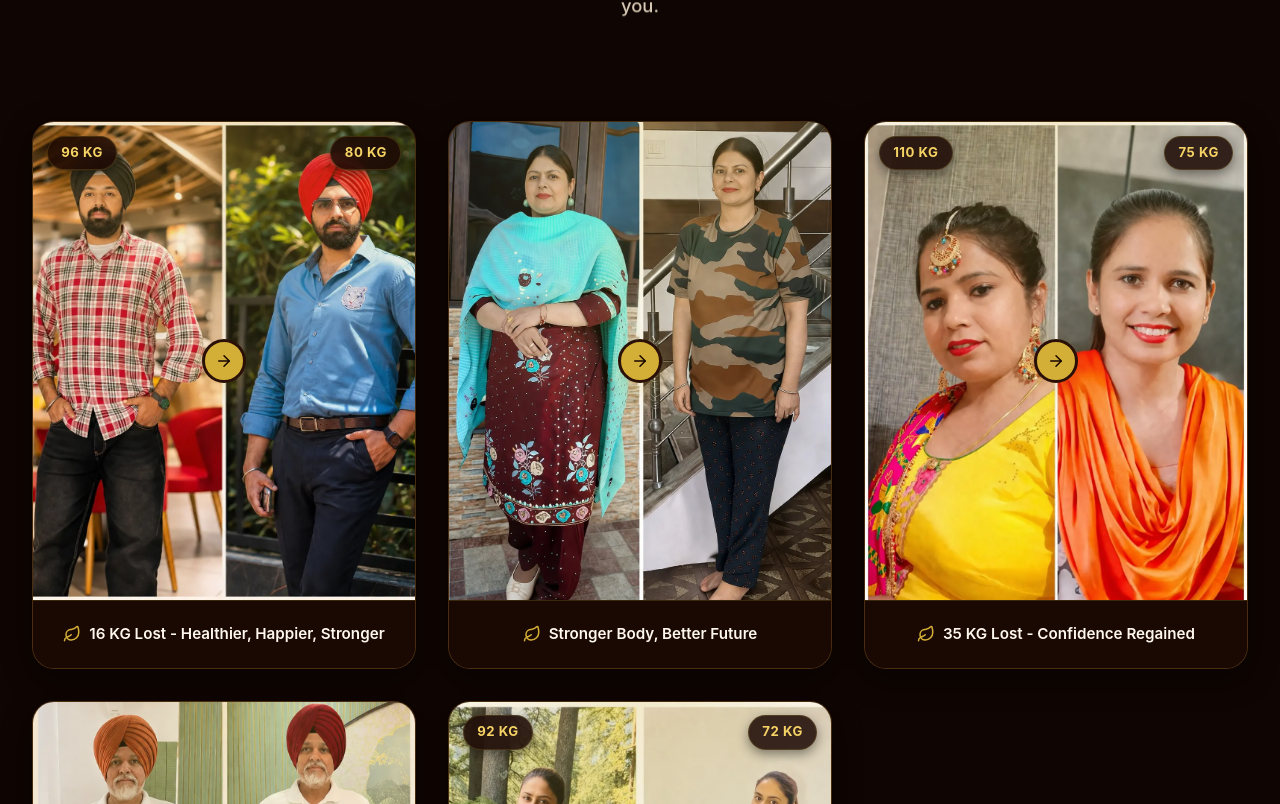
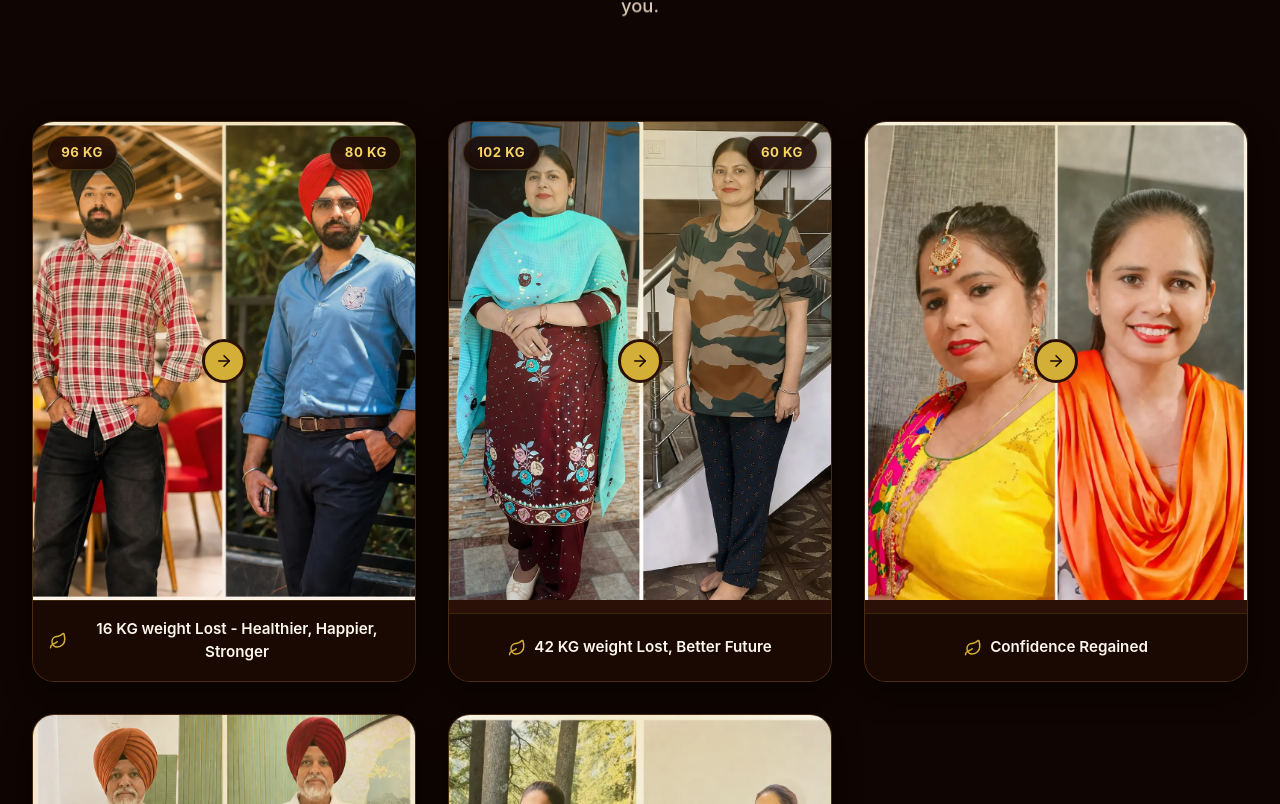
Before and after one commit to simranjitkaur59149-creator/Royal-Wellness-Centre, a React (Vite) app: page / in a window 1280 px wide. Shown: the part 2176-2980 px from the top of the page. Built offline with nearby package versions, Linux system fonts and the light colour scheme; a web font is replaced by a local one.

Commit message:
new updation

```diff
--- a/src/Transformation/Transformation.jsx
+++ b/src/Transformation/Transformation.jsx
@@ -13,21 +13,21 @@ import GalleryImg5 from "../assets/img5.webp";
 const galleryData = [
   {
     img: GalleryImg1,
-    tag: "16 KG Lost - Healthier, Happier, Stronger",
+    tag: "16 KG weight Lost - Healthier, Happier, Stronger",
     weight1: "96 KG",
     weight2: "80 KG",
   },
   {
     img: GalleryImg2,
-    tag: "Stronger Body, Better Future",
-    weight1: "",
-    weight2: "",
+    tag: "42 KG weight Lost, Better Future",
+    weight1: "102 KG",
+    weight2: "60 KG",
   },
   {
     img: GalleryImg3,
-    tag: "35 KG Lost - Confidence Regained",
-    weight1: "110 KG",
-    weight2: "75 KG",
+    tag: " Confidence Regained",
+    // weight1: "110 KG",
+    // weight2: "75 KG",
   },
   {
     img: GalleryImg4,
@@ -37,9 +37,9 @@ const galleryData = [
   },
   {
     img: GalleryImg5,
-    tag: "92 KG to 72 KG - A Better You, Every Day",
-    weight1: "92 KG",
-    weight2: "72 KG",
+    tag: "12 KG weight Lost  - A Better You, Every Day",
+    // weight1: "92 KG",
+    // weight2: "72 KG",
   },
 ];
 
```
